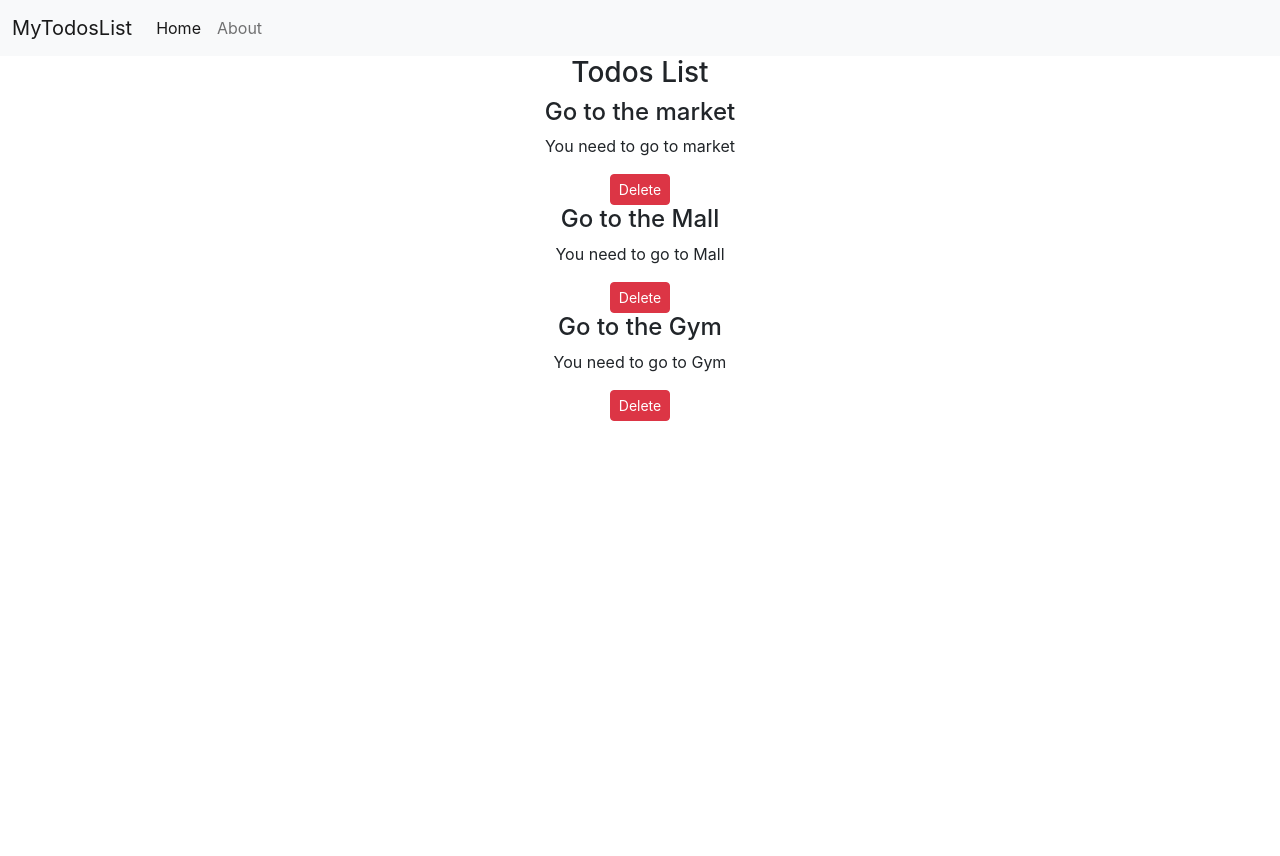
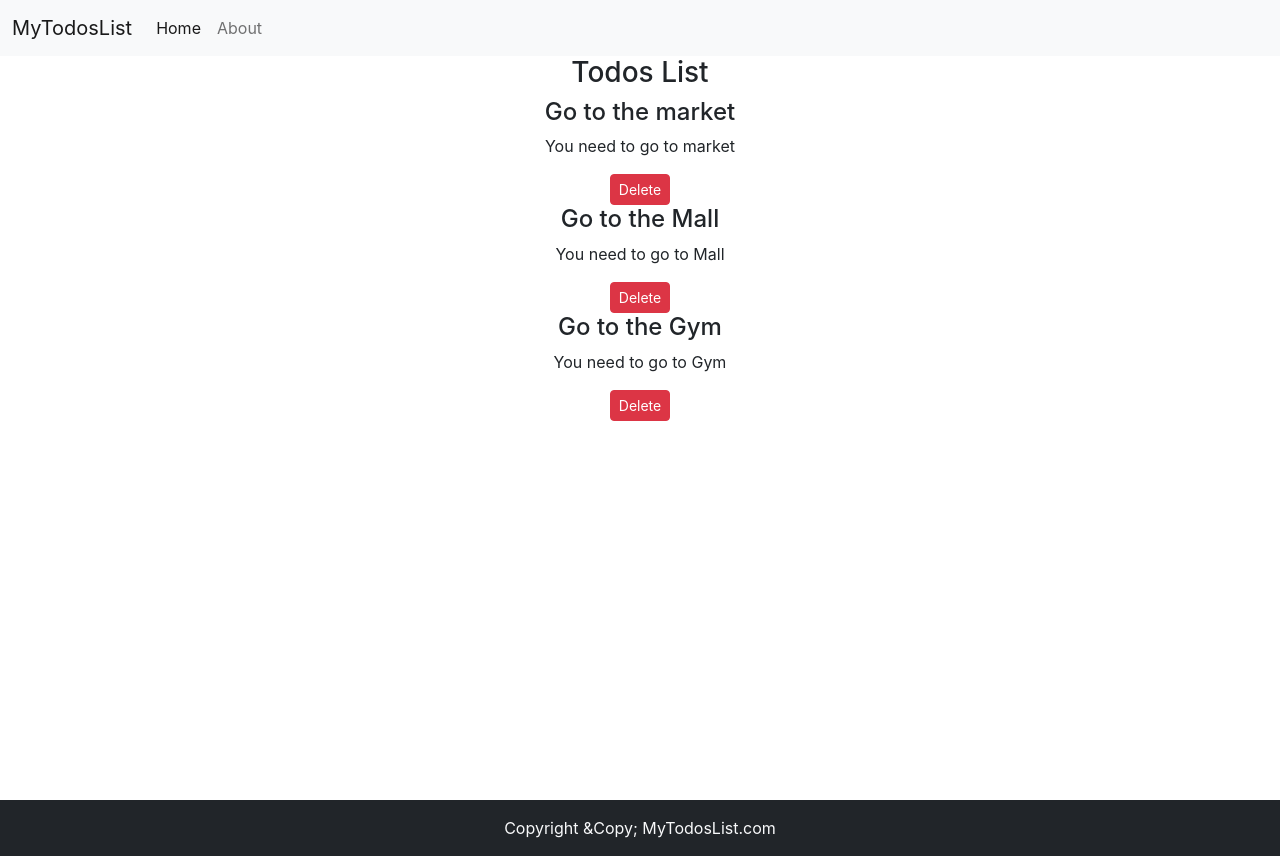
Before and after one commit to M-A-N-I-K/Todos-List, a React (Create React App) app: page / in a window 1280 px wide. Before the commit the page ends 800 px from the top, so only its background shows below. Built offline with nearby package versions, Linux system fonts and the light colour scheme.

Commit message:
Delete functionality implemented and style added

```diff
--- a/src/App.js
+++ b/src/App.js
@@ -2,10 +2,17 @@ import './App.css';
 import Navbar from './Components/Navbar';
 import Todos from './Components/Todos';
 import Footer from './Components/Footer';
+import React, { useState } from 'react'
+
 
 function App() {
-
-  let todo = [{
+  const onDelete = (todo) => {
+    console.log("Called on delete");
+    setTodos(todos.filter((e) => {
+      return e !== todo;
+    }))
+  }
+  const [todos, setTodos] = useState([{
     sNo: 1,
     title: "Go to the market",
     desc: "You need to go to market"
@@ -18,15 +25,13 @@ function App() {
     title: "Go to the Gym",
     desc: "You need to go to Gym"
   }
-  ]
-  const onDelete = (todo) => {
-    console.log("Called on delete");
-  }
+  ]);
+
   return (
     <>
       <div className="App">
         <Navbar title="MyTodosList" searchBar={false} />
-        <Todos todo={todo} onDelete={onDelete} />
+        <Todos todos={todos} onDelete={onDelete} />
         <Footer />
       </div>
     </>
--- a/src/Components/Footer.js
+++ b/src/Components/Footer.js
@@ -1,10 +1,15 @@
 import React from 'react'
 
 const Footer = () => {
+    let footerStyle = {
+        position: "absolute",
+        top: "100vh",
+        width: "100%"
+    }
     return (
-        <div>
-
-        </div>
+        <footer className='bg-dark text-light py-3' style={footerStyle}>
+            Copyright &Copy; MyTodosList.com
+        </footer>
     )
 }
 
--- a/src/Components/Todos.js
+++ b/src/Components/Todos.js
@@ -5,9 +5,10 @@ const Todos = (props) => {
     return (
         <div className='container'>
             <h3 className="text-center">Todos List</h3>
-            {props.todo.map((todo) => {
-                return (<TodoItem todo={todo} key={todo.sNo} onDelete={() => { props.onDelete(todo) }} />)
-            })}
+            {props.todos.length === 0 ? "No todos to show." :
+                props.todos.map((todo) => {
+                    return (<TodoItem todo={todo} key={todo.sNo} onDelete={() => { props.onDelete(todo) }} />)
+                })}
 
         </div>
     )
```
